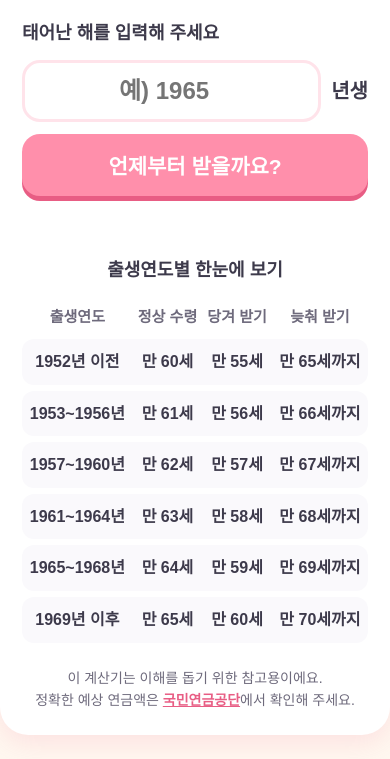
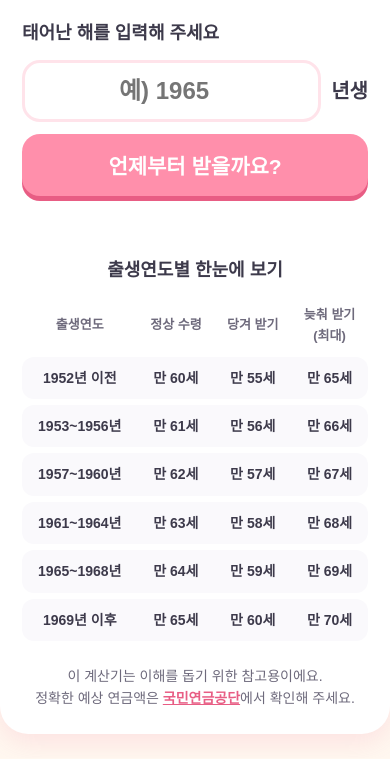
Before and after one commit to allttemelona/pension-age, a plain HTML site: page index.html in a window 390 px wide. Shown: the part 233-992 px from the top of the page. Drawn offline with Linux system fonts and the light colour scheme.

Commit message:
Add files via upload

```diff
--- a/index.html
+++ b/index.html
@@ -122,6 +122,11 @@
   .npc-foot { margin-top: 18px; font-size: 14px; color: var(--sub); text-align: center; }
   .npc-foot a { color: var(--pink-dark); font-weight: 700; }
 
+  @media (max-width: 420px) {
+    .npc-table { font-size: 14px; }
+    .npc-table th { font-size: 13px; }
+    .npc-table td { padding: 10px 3px; white-space: nowrap; }
+  }
   @media (max-width: 380px) {
     .npc-cards { grid-template-columns: 1fr; }
     .npc-main-age { font-size: 34px; }
@@ -200,7 +205,7 @@
   <p class="npc-table-title">출생연도별 한눈에 보기</p>
   <table class="npc-table">
     <thead>
-      <tr><th>출생연도</th><th>정상 수령</th><th>당겨 받기</th><th>늦춰 받기</th></tr>
+      <tr><th>출생연도</th><th>정상 수령</th><th>당겨 받기</th><th>늦춰 받기<br>(최대)</th></tr>
     </thead>
     <tbody id="npcTable"></tbody>
   </table>
@@ -242,7 +247,7 @@
         '<td>' + r.label + '</td>' +
         '<td>만 ' + r.age + '세</td>' +
         '<td>만 ' + (r.age - SHIFT) + '세</td>' +
-        '<td>만 ' + (r.age + SHIFT) + '세까지</td>' +
+        '<td>만 ' + (r.age + SHIFT) + '세</td>' +
         '</tr>';
     });
     $("npcTable").innerHTML = html;
```
